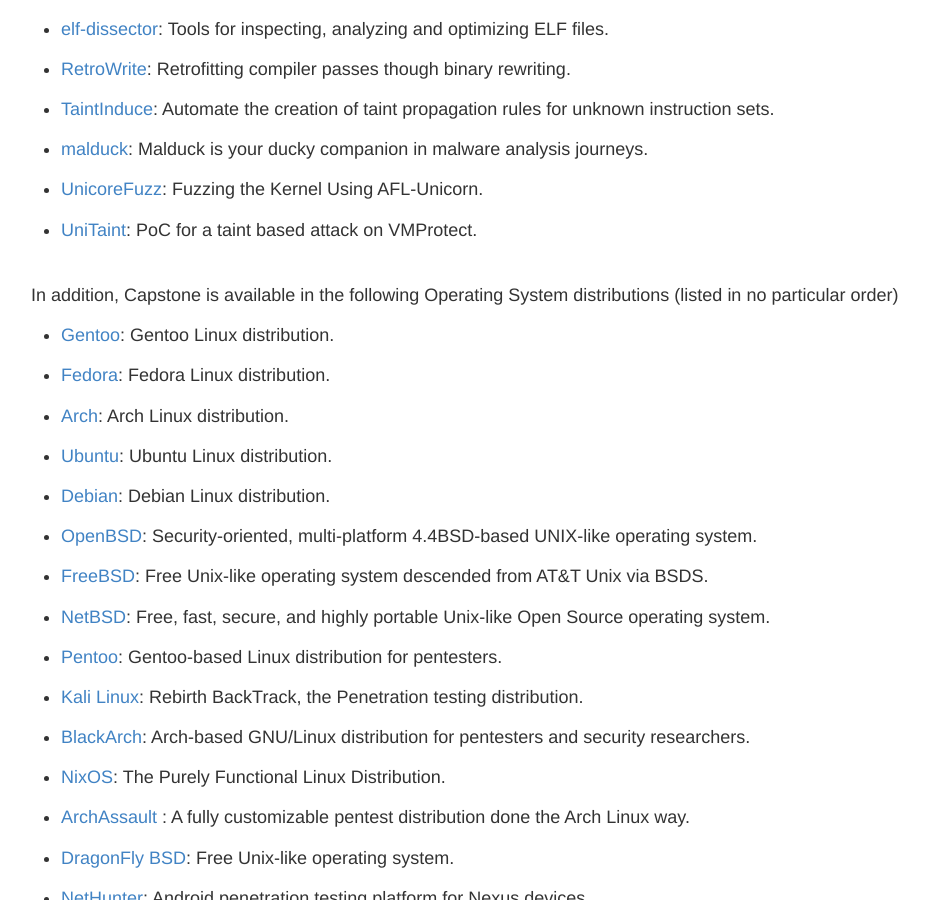
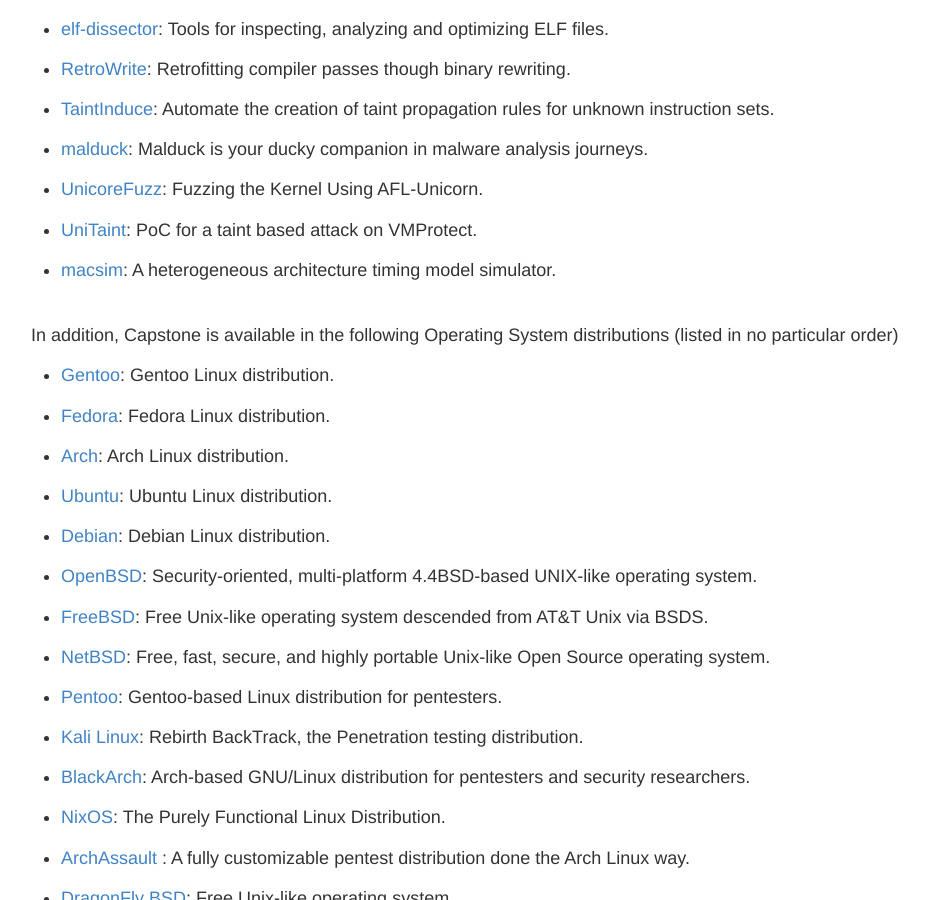
Before and after one commit to capstone-engine/capstone-engine.github.io, a Jekyll site: the page built from showcase.md, in a window 1280 px wide and 900 px high, scrolled down 19256 px. Shown: the whole window, without its empty margins (169-1098 px from the left). Built offline with Jekyll 4.4.1, drawn with Linux system fonts in a browser that asks for light colours; some of the changed lines change nothing that is shown.

Commit message:
showcase

```diff
--- a/showcase.md
+++ b/showcase.md
@@ -5,7 +5,7 @@
 
 ## Showcase
 
-In our knowledge, Capstone has been used by **462** following products (listed in no particular order).
+In our knowledge, Capstone has been used by **463** following products (listed in no particular order).
 
 - [Unicorn](http://www.unicorn-engine.org): Lightweight multi-arch, multi-platform CPU emulator framework.
 
@@ -929,6 +929,9 @@
 
 - [UniTaint](https://github.com/pgarba/UniTaint): PoC for a taint based attack on VMProtect.
 
+- [macsim](http://comparch.gatech.edu/hparch/macsim.html): A heterogeneous architecture timing model simulator.
+
+
 
 <br>
 In addition, Capstone is available in the following Operating System distributions (listed in no particular order)
```
